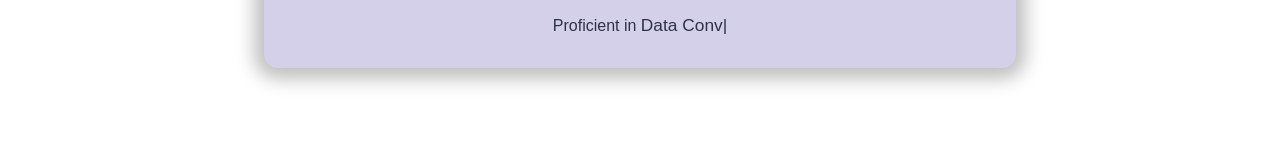
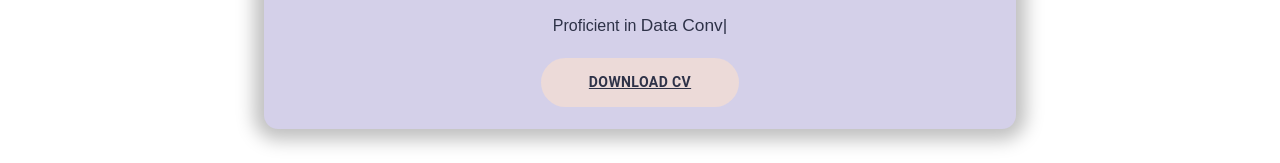
Before and after one commit to huangh32/portfoliotest, a React (Create React App) app: page / in a window 1280 px wide. Shown: the part 426-589 px from the top of the page. Built offline with nearby package versions, Linux system fonts and the light colour scheme.

Commit message:
update download button

```diff
--- a/package.json
+++ b/package.json
@@ -5,6 +5,9 @@
   "keywords": [],
   "main": "src/index.js",
   "dependencies": {
+    "@emotion/react": "^11.10.6",
+    "@emotion/styled": "^11.10.6",
+    "@mui/material": "^5.11.16",
     "loader-utils": "3.2.1",
     "react": "18.2.0",
     "react-dom": "18.2.0",
--- a/src/component/Home/Summary.js
+++ b/src/component/Home/Summary.js
@@ -1,6 +1,7 @@
 import React, { Fragment } from "react";
 import { TypeAnimation } from 'react-type-animation';
 import classes from "./Summary.module.css";
+import Button from '@mui/material/Button';
 
 const Summary = (props) => {
   return (
@@ -24,6 +25,7 @@ const Summary = (props) => {
   style={{ fontSize: '13pt' }}
   repeat={Infinity}/>
       </p>
+      <Button><a className= {classes.button} href="src\component\Home\Hannah_Huang_Resume.pdf"download="Hannah_Huang_CV.pdf" >Download CV</a></Button>
     </section>
   );
 };
--- a/src/component/Home/Summary.module.css
+++ b/src/component/Home/Summary.module.css
@@ -16,3 +16,15 @@
   font-size: 2rem;
   margin-top: 0;
 }
+
+.button{
+  background-color: #ecdad8;
+  color:#2e3248;
+  padding: 0.75rem 3rem;
+  display: flex;
+  justify-content: space-around;
+  align-items: center;
+  border-radius: 25px;
+  font-weight: bold;
+  cursor: pointer;
+}
```
Also changed, not shown: 2 other files (tests, documents, lock files or other folders).
